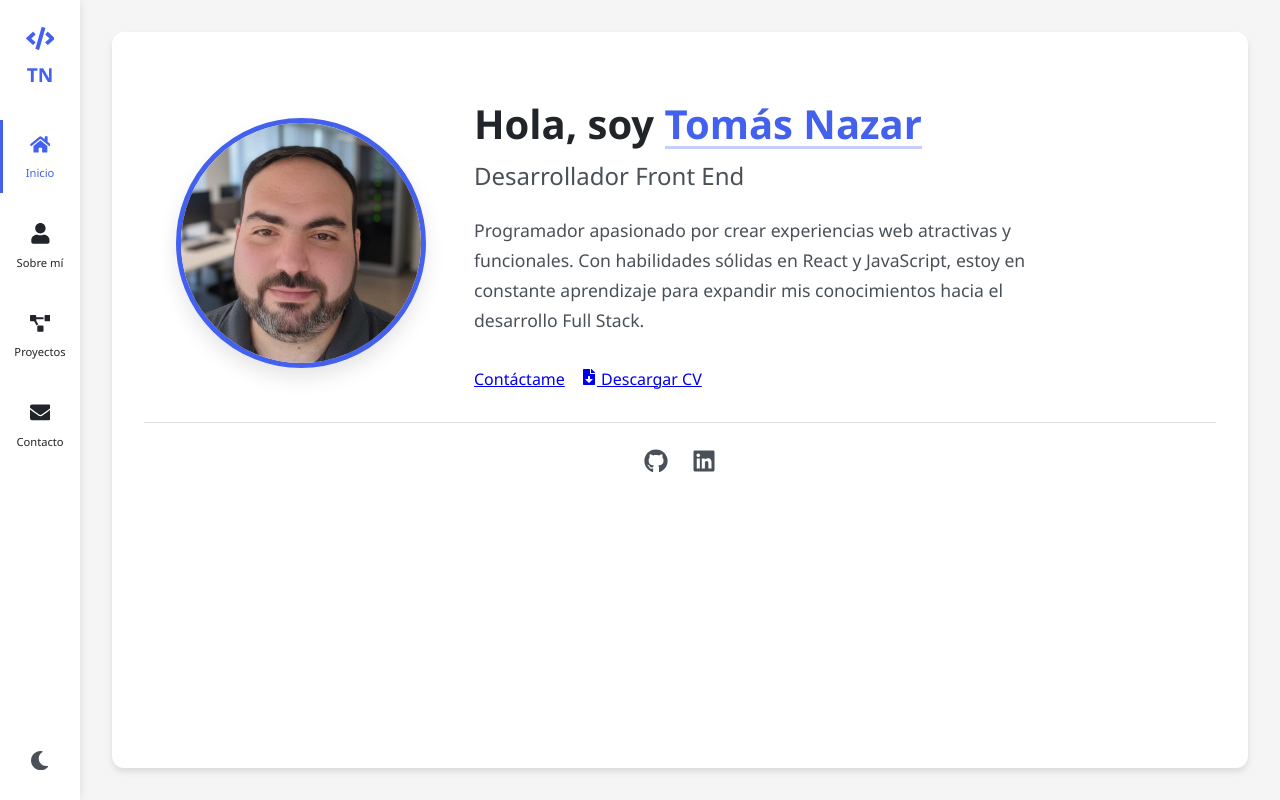
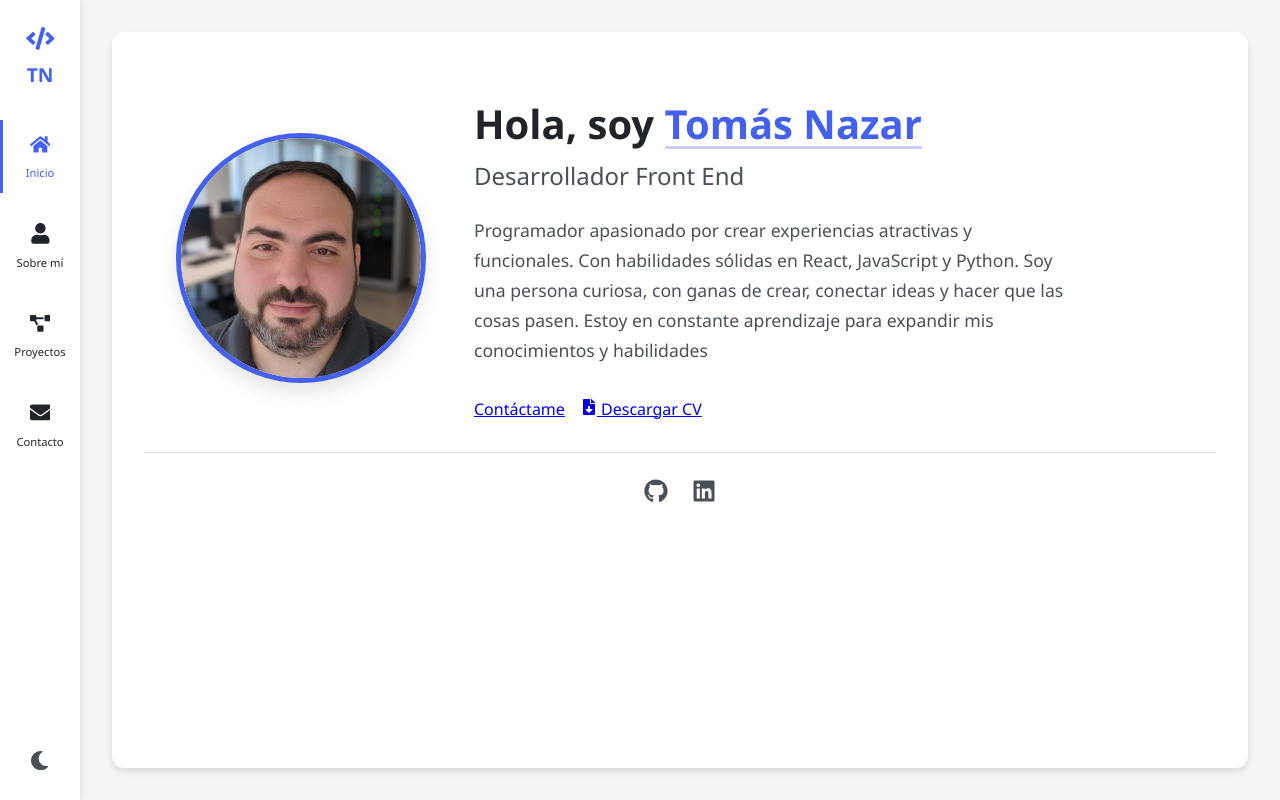
Before and after one commit to TommiNazar/portfolio-tomas, a React (Create React App) app: page / in a window 1280 px wide. Built offline with nearby package versions, Linux system fonts and the light colour scheme.

Commit message:
correcciones

```diff
--- a/src/components/About.js
+++ b/src/components/About.js
@@ -1,5 +1,5 @@
 import React from 'react';
-import { DiJavascript1, DiReact, DiHtml5, DiCss3 } from 'react-icons/di';
+import { DiJavascript1, DiReact, DiHtml5, DiCss3, DiCode } from 'react-icons/di';
 import { SiSass, SiPython, SiFirebase, SiArduino, SiUnity, SiDjango } from 'react-icons/si';
 
 const About = () => {
@@ -13,7 +13,8 @@ const About = () => {
     { name: "Arduino", icon: <SiArduino />, level: 80 },
     { name: "Unity", icon: <SiUnity />, level: 70 },
     { name: "Python", icon: <SiPython />, level: 80 },
-    { name: "Django", icon: <SiDjango />, level: 60 }
+    { name: "Django", icon: <SiDjango />, level: 60 },
+    { name: "AI", icon: <DiCode />, level: 85 }
   ];
 
   return (
@@ -23,10 +24,10 @@ const About = () => {
       <div className="about__content">
         <div className="about__text">
           <p>
-            Soy Tomás Nazar, <strong>desarrollador Front End</strong> con experiencia freelance en el rubro tecnológico
+            Soy Tomás Nazar, <strong>desarrollador</strong> con experiencia freelance en el rubro tecnológico
             y una trayectoria profesional diversa que incluye desde el mundo corporativo en Nestlé (Distribuidora Córdoba)
             hasta presentaciones como <strong>mago/ilusionista profesional</strong>. Esta combinación única me ha dotado de
-            habilidades versátiles: la precisión técnica del desarrollo web, la disciplina del entorno corporativo
+            habilidades versátiles: la precisión técnica del desarrollo, la disciplina del entorno corporativo
             y la creatividad escénica.
           </p>
 
@@ -50,7 +51,7 @@ const About = () => {
             que aplico en mis proyectos diarios.
           </p>
 
-          <h3 className="about__subtitle">Mis Habilidades Técnicas</h3>
+          <h3 className="about__subtitle">Algunas de Mis Habilidades Técnicas</h3>
           <div className="skills-container">
             {skills.map((skill, index) => (
               <div key={index} className="skill-item">
--- a/src/components/Home.js
+++ b/src/components/Home.js
@@ -22,9 +22,11 @@ const Home = () => {
           </h1>
           <h2 className="home__subtitle">Desarrollador Front End</h2>
           <p className="home__description">
-            Programador apasionado por crear experiencias web atractivas y funcionales.
-            Con habilidades sólidas en React y JavaScript, estoy en constante aprendizaje
-            para expandir mis conocimientos hacia el desarrollo Full Stack.
+            Programador apasionado por crear experiencias atractivas y funcionales.
+            Con habilidades sólidas en React, JavaScript y Python. Soy una persona curiosa,
+            con ganas de crear, conectar ideas y hacer que las cosas pasen.
+            Estoy en constante aprendizaje
+            para expandir mis conocimientos y habilidades
           </p>
 
           <div className="home__buttons">
```
